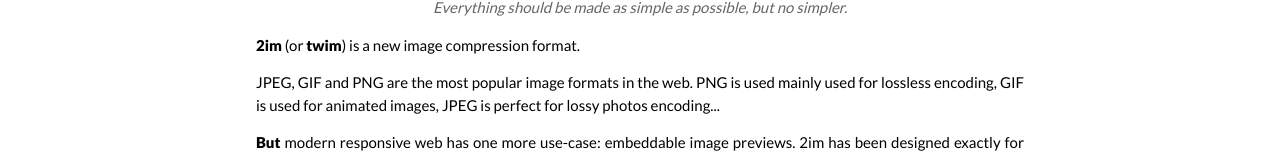
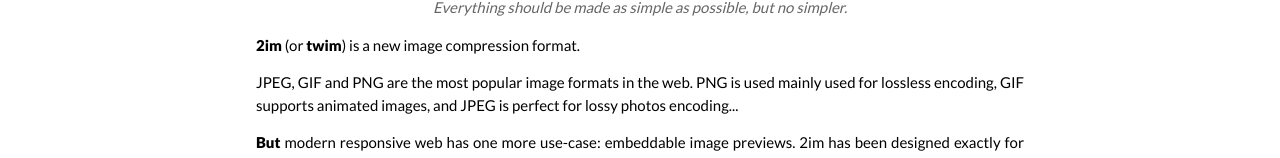
Before and after one commit to eustas/2im, a plain HTML site: page docs/index.html in a window 1280 px wide. Shown: the part 122-280 px from the top of the page. Drawn offline with nearby package versions, Linux system fonts and the light colour scheme.

Commit message:
Fix wording

```diff
--- a/docs/index.html
+++ b/docs/index.html
@@ -24,8 +24,8 @@
     <p class="w3-justify"><b>2im</b> (or <b>twim</b>) is a new image compression format.</p>
     <p class="w3-justify">
       JPEG, GIF and PNG are the most popular image formats in the web.
-      PNG is used mainly used for lossless encoding, GIF is used for animated images,
-      JPEG is perfect for lossy photos encoding...
+      PNG is used mainly used for lossless encoding, GIF supports animated images,
+      and JPEG is perfect for lossy photos encoding...
     </p>
     <p class="w3-justify">
       <b>But</b> modern responsive web has one more use-case: embeddable image previews.
```
